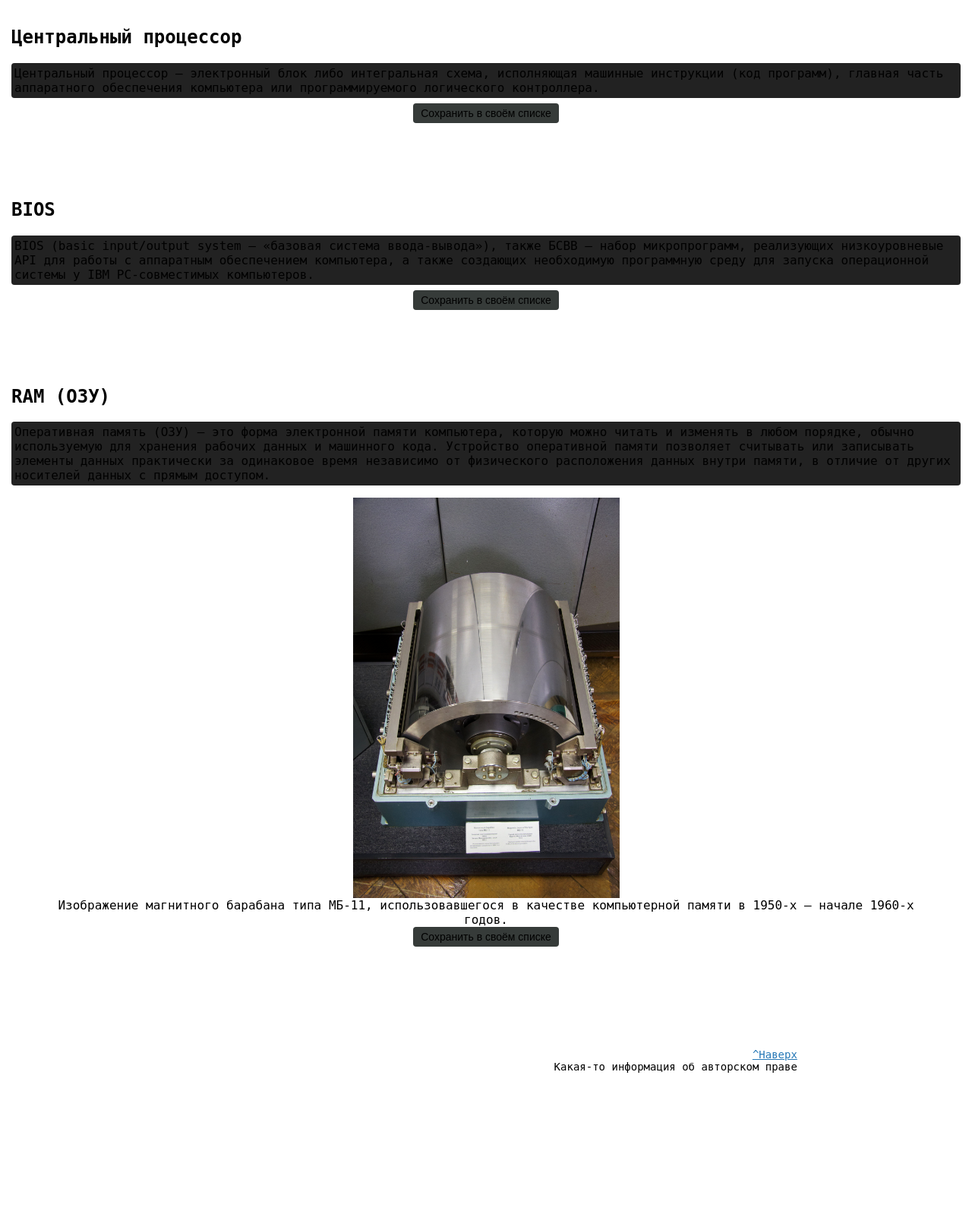
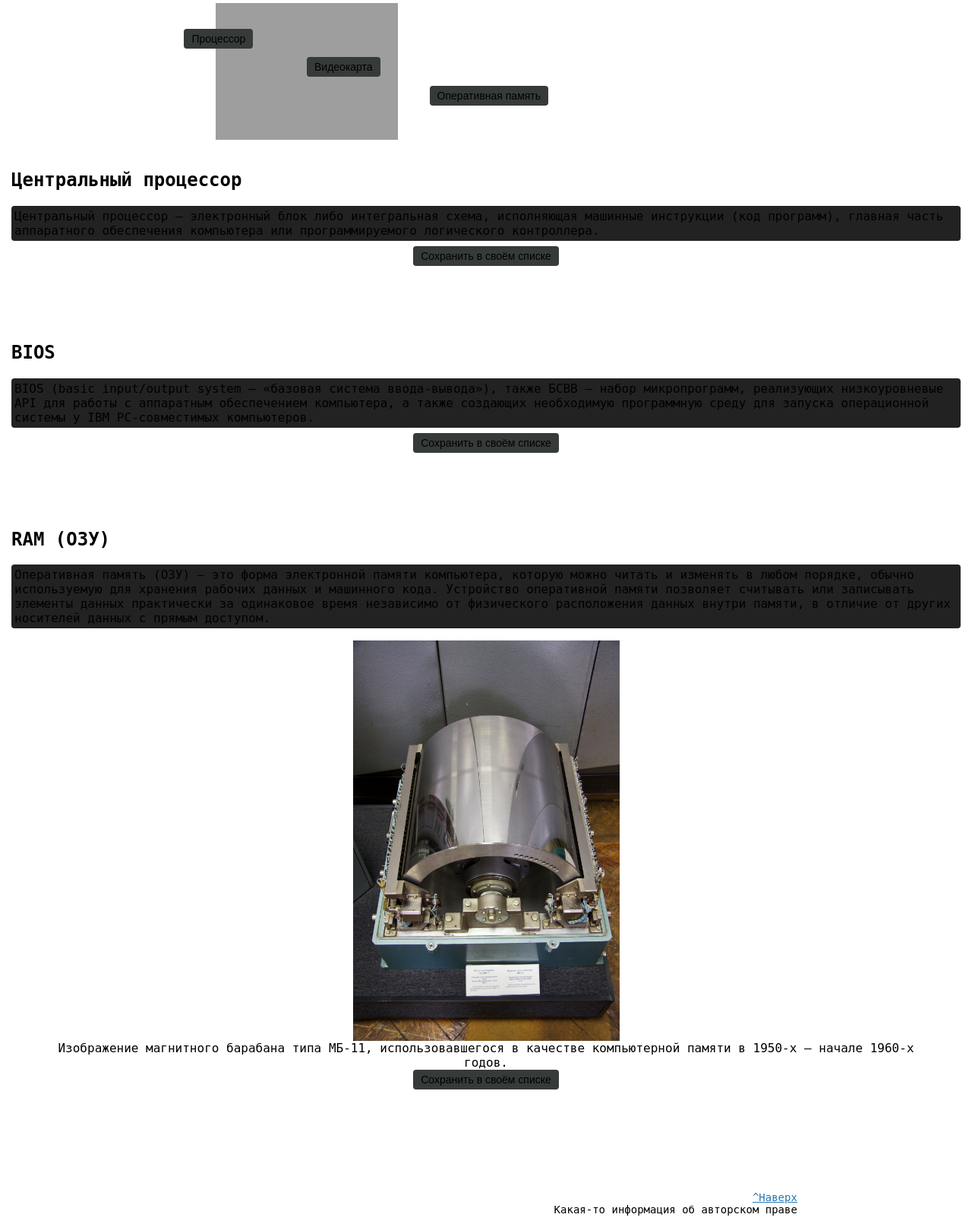
Before and after one commit to Geodeziy/W-0723, a Flask app: page / in a window 1280 px wide. Shown: the part 46-1661 px from the top of the page at 76% size. Before the commit the page ends 1458 px from the top, so only its background shows below. Run offline with Flask 3, Linux system fonts and the light colour scheme; some libraries are stand-ins or nearby versions; grey boxes are pictures that could not be loaded.

Commit message:
Веб-страница.

```diff
--- a/templates/index.html
+++ b/templates/index.html
@@ -162,7 +162,12 @@
                     background: #000000;
             }
         }
-
+        .computer-scheme {
+    position: relative;
+    width: 100%;
+    max-width: 800px;
+        padding: 4px;
+}
     </style>
 
 </head>
@@ -177,19 +182,24 @@
 </div>
 
 <body style="visibility: visible;">
+<div class="computer-scheme">
+    <img src="/img/computer.jpg" alt="Схема компьютера">
+    <button id="processor" style="position: absolute; top: 20%; left: 30%;">Процессор</button>
+    <button id="graphics-card" style="position: absolute; top: 40%; left: 50%;">Видеокарта</button>
+    <button id="ram" style="position: absolute; top: 60%; left: 70%;">Оперативная память</button>
+</div>
 
-
-<section>
+<section id="processor-section">
     <h1 align="left">Центральный процессор</h1>
     <pre>Центральный процессор — электронный блок либо интегральная схема, исполняющая машинные инструкции (код программ), главная часть аппаратного обеспечения компьютера или программируемого логического контроллера.</pre>
     <button id="btn1" onclick="sendMessage('id_1');">Сохранить в своём списке</button>
 </section>
-<section>
+<section id="bios-section">
     <h1 align="left">BIOS</h1>
     <pre>BIOS (basic input/output system — «базовая система ввода-вывода»), также БСВВ — набор микропрограмм, реализующих низкоуровневые API для работы с аппаратным обеспечением компьютера, а также создающих необходимую программную среду для запуска операционной системы у IBM PC-совместимых компьютеров.</pre>
     <button id="btn2" onclick="sendMessage('id_2');">Сохранить в своём списке</button>
 </section>
-<section>
+<section id="ram-section">
     <h1 align="left">RAM (ОЗУ)</h1>
     <pre>Оперативная память (ОЗУ) — это форма электронной памяти компьютера, которую можно читать и изменять в любом порядке, обычно используемую для хранения рабочих данных и машинного кода. Устройство оперативной памяти позволяет считывать или записывать элементы данных практически за одинаковое время независимо от физического расположения данных внутри памяти, в отличие от других носителей данных с прямым доступом.</pre>
     <figure>
@@ -288,5 +298,16 @@
 
     updateSlider();
 </script>
+<script>
+    document.getElementById("processor").addEventListener("click", function() {
+    window.location.href = "#processor-section";
+});
+    document.getElementById("ram").addEventListener("click", function() {
+    window.location.href = "#ram-section";
+});
+    document.getElementById("motherboard").addEventListener("click", function() {
+    window.location.href = "#motherboard-section";
+});
+</script>
 </body>
 </html>
```
